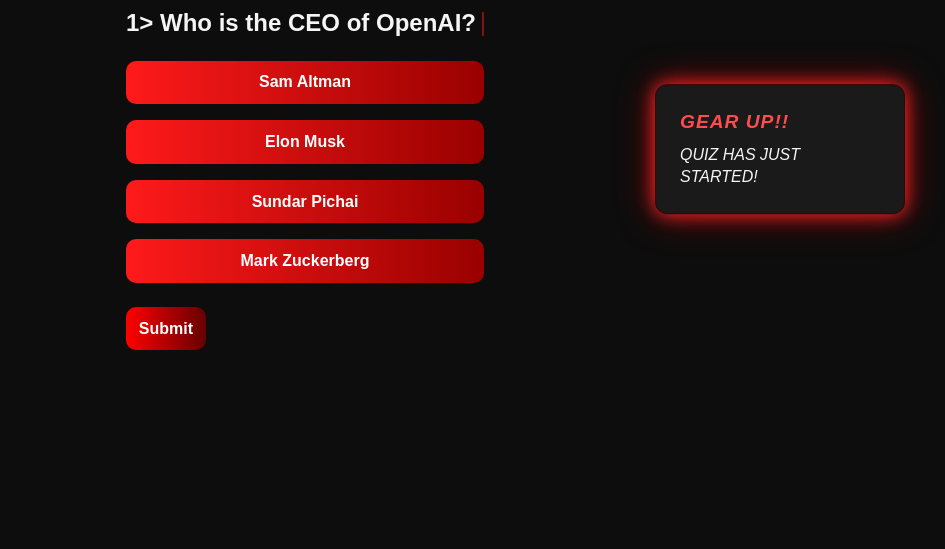
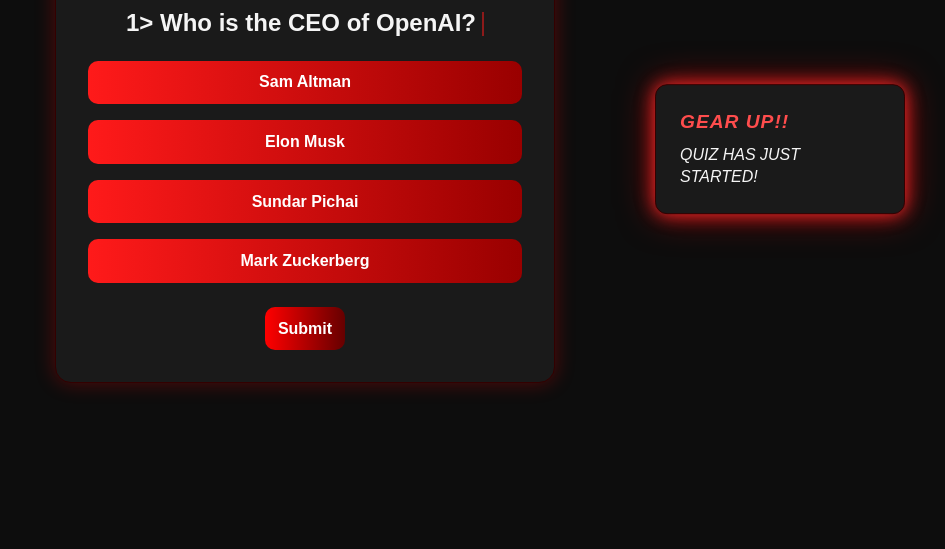
Before and after one commit to BeastcraftGaming/KDAG-WEB-25ME10163-KashyapTandel, a plain HTML site: page index.html in a window 1280 px wide. Shown: the part 251-800 px from the top of the page, without its empty margins (335-1280 px from the left). Drawn offline with Linux system fonts and the light colour scheme.

Commit message:
finishing-up

```diff
--- a/index.html
+++ b/index.html
@@ -10,7 +10,7 @@
 
  <body>
 
-    <div class = QuizBox">
+    <div class = "QuizBox">
 
         <div class = "header">
             <h1> simple quiz</h1>
--- a/script.js
+++ b/script.js
@@ -8,17 +8,67 @@ const questions = [
       { text: "Sundar Pichai", correct: false },
       { text: "Mark Zuckerberg", correct: false }
     ],
-        points: 4
+    points: 5
   },
   {
-        text: "What language is primarily used for web development?",
+    text: "What does CSS stand for?",
     options: [
-            { text: "JavaScript", correct: true },
-            { text: "Python", correct: false },
-            { text: "C++", correct: false },
-            { text: "Java", correct: false }
+      { text: "Creative Style System", correct: false },
+      { text: "Cascading Style Sheets", correct: true },
+      { text: "Computer Style Syntax", correct: false },
+      { text: "Code Styling Standards", correct: false }
     ],
-        points: 4
+    points: 5
+  },
+  {
+    text: "Which of the following is a JavaScript framework?",
+    options: [
+      { text: "Django", correct: false },
+      { text: "React", correct: true },
+      { text: "Laravel", correct: false },
+      { text: "Flask", correct: false }
+    ],
+    points: 5
+  },
+  {
+    text: "Which HTML tag is used to link an external CSS file?",
+    options: [
+      { text: "<link>", correct: true },
+      { text: "<style>", correct: false },
+      { text: "<css>", correct: false },
+      { text: "<script>", correct: false }
+    ],
+    points: 5
+  },
+  {
+    text: "What year was JavaScript created?",
+    options: [
+      { text: "1990", correct: false },
+      { text: "1995", correct: true },
+      { text: "2000", correct: false },
+      { text: "2005", correct: false }
+    ],
+    points: 5
+  },
+  {
+    text: "Which company owns GitHub?",
+    options: [
+      { text: "Google", correct: false },
+      { text: "Microsoft", correct: true },
+      { text: "Amazon", correct: false },
+      { text: "Apple", correct: false }
+    ],
+    points: 5
+  },
+  {
+    text: "Which language is primarily used for data science?",
+    options: [
+      { text: "Python", correct: true },
+      { text: "C", correct: false },
+      { text: "Java", correct: false },
+      { text: "Ruby", correct: false }
+    ],
+    points: 5
   }
 ]
 
@@ -110,6 +160,8 @@ function resetState(){
         button.classList.remove("correct");
         button.classList.remove("incorrect");
 
+        button.dataset.correct = null;
+        button.dataset.points = null;
     })
 
     console.log(score);
@@ -153,8 +205,9 @@ function showQuestion(){
         typeWriter(button, option.text, typeWriterSpeed);
         button.dataset.number = optionCount + 1;
 
+        console.log(option.correct);
         if (option.correct === true) {
-            button.dataset.correct = option.correct;
+            button.dataset.correct = option.correct? 'true':'false';
 
         }
 
@@ -177,7 +230,7 @@ function showQuestion(){
     if (currentQuestionNumber === 1) {return}
     const rand = Math.floor(Math.random()*motivations.length);
 
-    console.log(motivations.length);
+    //console.log(motivations.length);
     motivationWrite(motivations[rand].head, motivations[rand].text);
 }
 
@@ -189,7 +242,7 @@ function selectOption(e){
         selectedButton.classList.remove("selected");
         return;
     }
-    console.log(selectedButton.isEqualNode(selectedButtonElement));
+    //console.log(selectedButton.isEqualNode(selectedButtonElement));
     if (selectedButtonElement && !selectedButton.isEqualNode(selectedButtonElement)){
 
         selectedButtonElement.classList.remove("selected")
@@ -217,16 +270,16 @@ function submit(){
                 anySelected = true;
             }
 
-            if (button.dataset.correct) {
+            if (button.dataset.correct === 'true') {
 
                 button.classList.add("correct");
 
                 pointsAdded = parseInt(button.dataset.points);
 
-                console.log("correct");
+                //console.log("correct");
             } else {
                 button.classList.add("incorrect");
-                console.log("incorrect");
+                //console.log("incorrect");
 
                 if (!anyIncorrect) {
                     anyIncorrect = true;
@@ -237,7 +290,7 @@ function submit(){
         }
     })
 
-    console.log(anySelected);
+    //console.log(anySelected);
     if(!anySelected){
 
         alert("select an option");
--- a/styles.css
+++ b/styles.css
@@ -91,6 +91,7 @@ body {
 /* Next button section */
 #nextButton {
   margin-top: 1rem;
+  text-align: center;
 }
 
 #nextButton .buttons {
```
Lines whose indentation alone changed are shown as unchanged.
